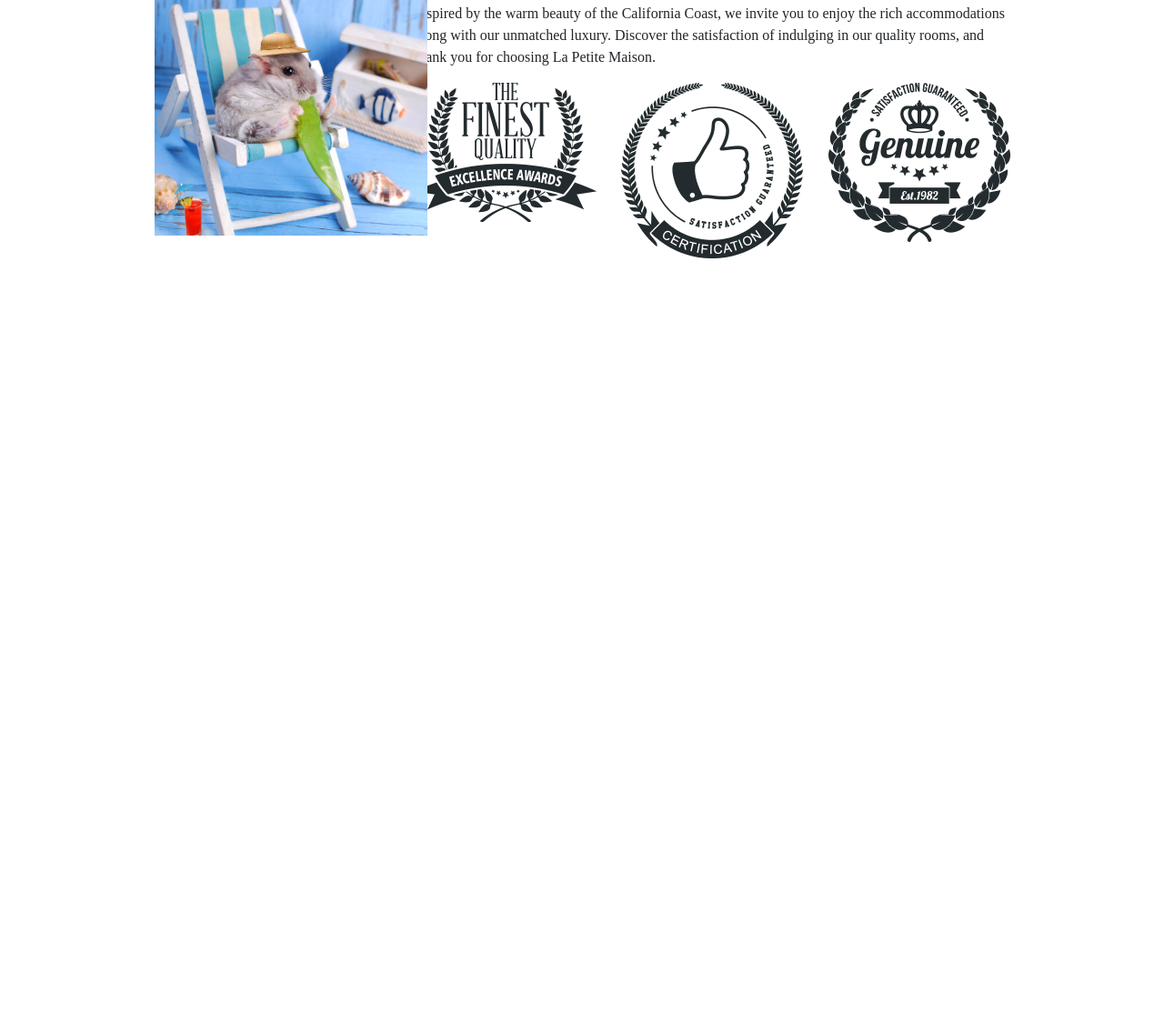
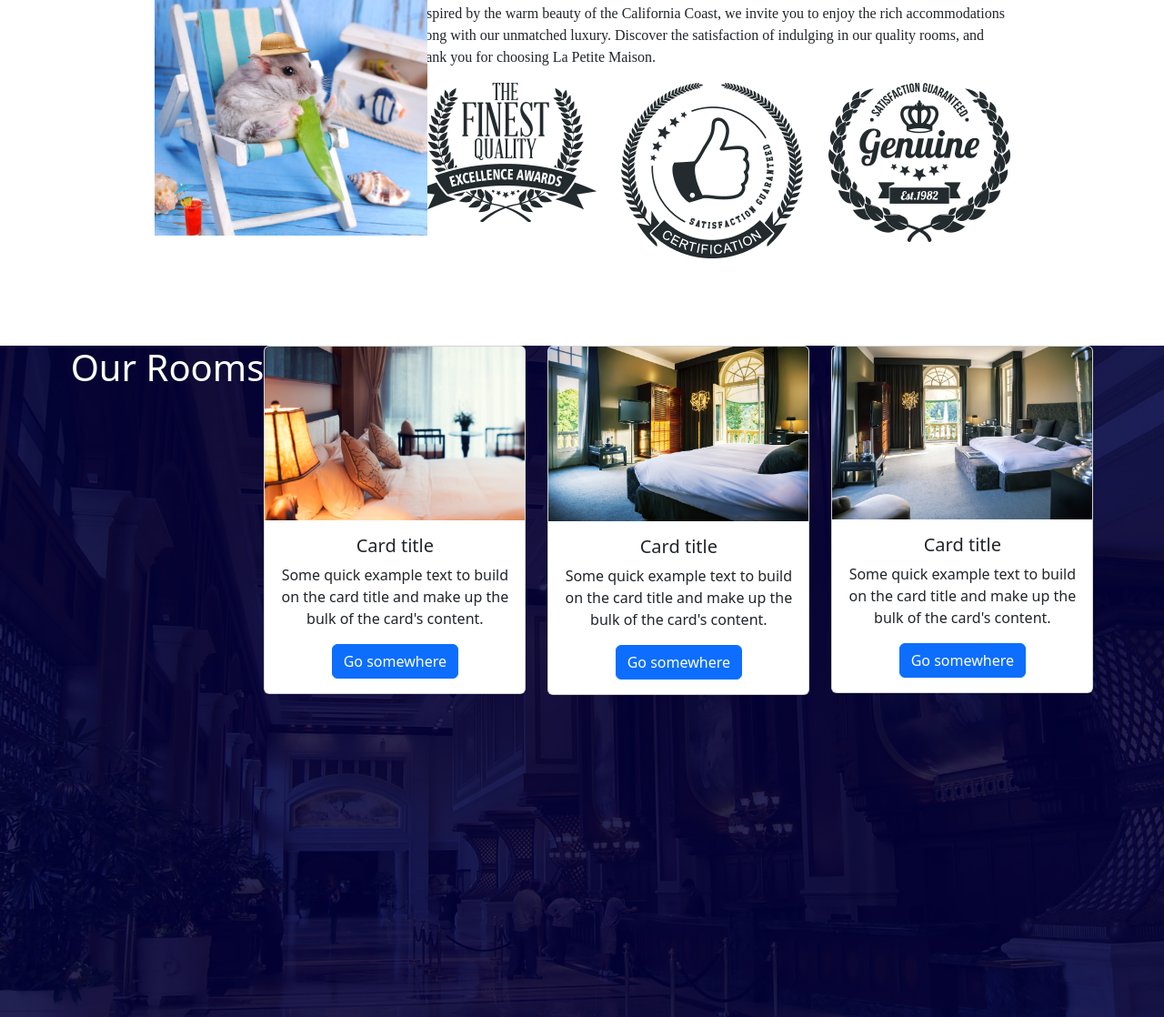
Before and after one commit to 1105-Foo-Aiden/HampsterHotel, a plain HTML site: page index.html in a window 1280 px wide. Shown: the part 703-1821 px from the top of the page at 91% size. Before the commit the page ends 1012 px from the top, so only its background shows below. Drawn offline with nearby package versions, Linux system fonts and the light colour scheme.

Commit message:
3rd section set up

```diff
--- a/index.html
+++ b/index.html
@@ -25,6 +25,7 @@
     <link rel="stylesheet" href="./style.css" />
   </head>
   <body>
+    <!-- Header Begining -->
     <div class="container-fluid header">
       <div class="row">
         <div class="col header text">Overview</div>
@@ -53,6 +54,7 @@
       </div>
     </div>
     <br /><br /><br /><br />
+    <!-- Header End -->
 <!-- Hamster Home begining -->
     <div class="container-fluid hamsterHome">
       <div class="row">
@@ -85,6 +87,41 @@
     </div>
     <!-- Hamster Home End -->
 
+    <!-- Rooms Begining -->
+    <br><br><br><br>
+    <div class="container-fluid roomsTitleText roomsContainer">
+        <div><h1>Our Rooms</h1></div>
+      <div class="row">
+        <div class="col">
+          <div class="card" style="width: 18rem;">
+          <img src="./assets/room1.jpg" class="card-img-top" alt="...">
+          <div class="card-body">
+            <h5 class="card-title">Card title</h5>
+            <p class="card-text">Some quick example text to build on the card title and make up the bulk of the card's content.</p>
+            <a href="#" class="btn btn-primary">Go somewhere</a>
+          </div>
+        </div></div>
+        <div class="col">
+          <div class="card" style="width: 18rem;">
+          <img src="./assets/room3.jpg" class="card-img-top" alt="...">
+          <div class="card-body">
+            <h5 class="card-title">Card title</h5>
+            <p class="card-text">Some quick example text to build on the card title and make up the bulk of the card's content.</p>
+            <a href="#" class="btn btn-primary">Go somewhere</a>
+          </div>
+        </div></div>
+        <div class="col">
+          <div class="card" style="width: 18rem;">
+          <img src="./assets/room2.jpg" class="card-img-top" alt="...">
+          <div class="card-body">
+            <h5 class="card-title">Card title</h5>
+            <p class="card-text">Some quick example text to build on the card title and make up the bulk of the card's content.</p>
+            <a href="#" class="btn btn-primary">Go somewhere</a>
+          </div>
+        </div></div>
+      </div>
+    </div>
+
     <script
       src="https://cdn.jsdelivr.net/npm/bootstrap@5.3.2/dist/js/bootstrap.bundle.min.js"
       integrity="sha384-C6RzsynM9kWDrMNeT87bh95OGNyZPhcTNXj1NW7RuBCsyN/o0jlpcV8Qyq46cDfL"
--- a/style.css
+++ b/style.css
@@ -81,3 +81,16 @@
     font-family: Source Sans Pro;
     font-size: 16px;
 }
+.roomsContainer{
+    background-image: url(./assets/bg2.jpg);
+    height: 738px;
+    display: flex;
+    justify-content: center;
+    background-size: cover;
+    background-repeat: no-repeat;
+}
+.roomsTitleText
+{
+    text-align: center;
+    color: white;
+}
```
